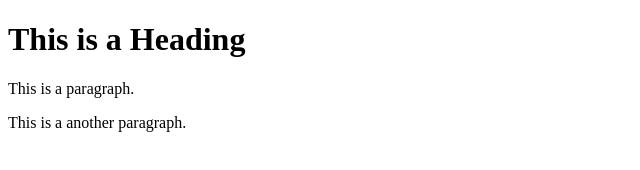
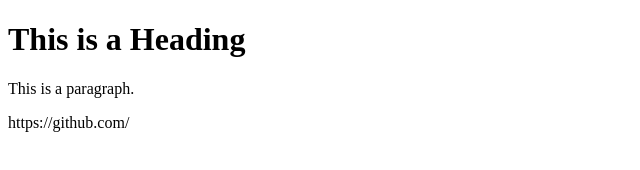
Before and after one commit to testuserpurpose3/Simplerepo, a plain HTML site: page index.html in a window 1280 px wide. Shown: the full height of the page, 0-640 px from the left. Drawn offline with Linux system fonts and the light colour scheme.

Commit message:
Link added in html file

```diff
--- a/index.html
+++ b/index.html
@@ -7,7 +7,7 @@
 <body>
     <h1>This is a Heading</h1>
     <p>This is a paragraph.</p>
-    <p>This is a another paragraph.</p>
+    <p>https://github.com/</p>
 </body>
 
 </html>
```
